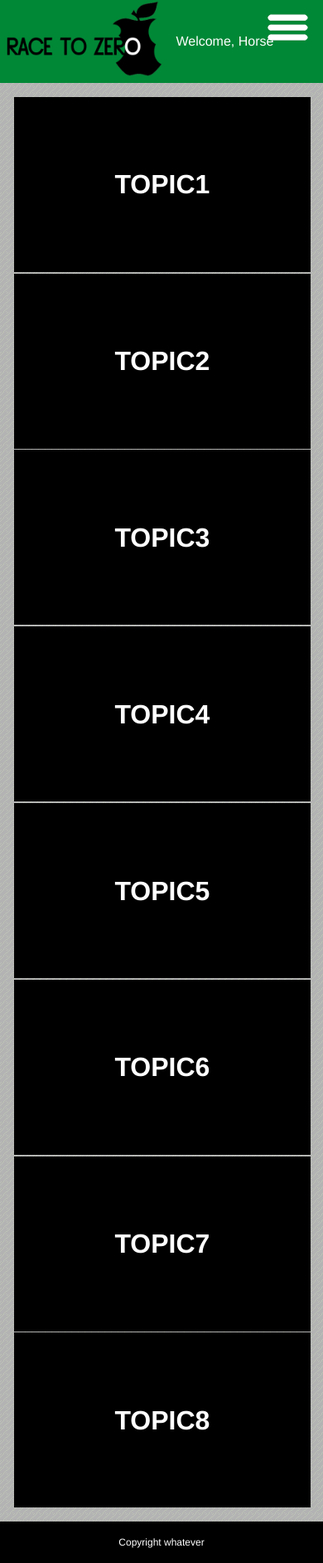
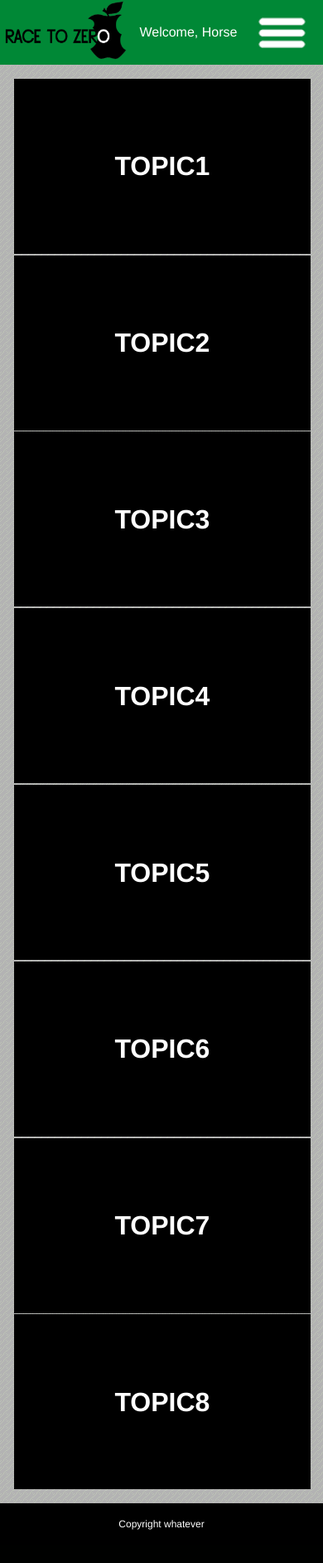
Before and after one commit to paulszefer/RaceToZero, a PHP site: page /resource.html in a window 390 px wide. Shown: the whole page at 83% size. After the commit the page ends 1844 px from the top, so only its background shows below. Run offline with PHP 8.4, Linux system fonts and the light colour scheme; some libraries are stand-ins or nearby versions.

Commit message:
changes so far, still in progress

```diff
--- a/RTZ/css/index.css
+++ b/RTZ/css/index.css
@@ -10,6 +10,9 @@
     margin: auto;
     width:53.4375vh;
     height:95vh;
+}
+.contentactual{
+    background-color: none;
 }
 
 @media only screen and (min-width: 981px) {
--- a/RTZ/css/resource.css
+++ b/RTZ/css/resource.css
@@ -1,29 +1,11 @@
 /*override default template2.css*/
 /*when screen is smaller than 980px*/
-@media only screen and (max-width: 980px) {
-    .contentactual {
-        width:100%;
-    }
-    .navlinks{
-        display:none;
-    }
-    #navCont #navburger{
-        position: fixed;
-        top:1em;
-        right:1em;
-    }
-    #navCont #navburger img{
-        height: 100%;
-    }
-}
-#navburger{
-    position:fixed;
-    top:30px;
-    right:1em;
-}
+
+/*whole wrapper for resource content*/
 .contentwrapper{
     padding:1em 1em 1em 1em;
 }
+/*wrapper for each of topic box*/
 .contentboxwrapper{
     width:49%;
     background-color:black;
@@ -32,6 +14,7 @@
     color:white;
     margin:0.24999999%;
 }
+/*topic box*/
 .contentbox{
     display:flex;
     align-items: center;
@@ -43,9 +26,19 @@
 .contentbox h1{
     padding:0;
 }
+/*media query for the boxes when screen too thin*/
 @media only screen and (max-width: 490px) {
     .contentboxwrapper {
         width:100%;
         min-height:10vh;
     }
 }
+/*this is where we put actual content for each topic*/
+.expandedcontentbox{
+    /*because we want it to be displayed on top of topic buttons*/
+    z-index:10;
+    height: 0;
+    width:0;
+    -webkit-transition: width 0.3s;
+    -webkit-transition: height 0.2s;
+}
--- a/RTZ/css/template2.css
+++ b/RTZ/css/template2.css
@@ -6,7 +6,7 @@
 	z-index: 500;
 }
 #navCont img{
-	height: 100px;
+	height: 20vw;
 	width:auto;
 }
 .navlogo{
@@ -31,6 +31,7 @@
 	display: inline-block;
 	font-family: Calibri;
 	padding: 0.5em;
+	font-size: 1.5em;
 }
 .navlinks{
 	background-image: url('../img/navgradient.png');
@@ -58,7 +59,7 @@
 #mobilenav a{
 	text-decoration: none;
 	color:white;
-	font-size: 1em;
+	font-size: 5vw;
 	font-family: calibri;
 	text-align: right;
 }
@@ -120,12 +121,12 @@ html,body{
     	display:none;
     }
     #navCont #navburger{
-    	position: fixed;
-    	top:30px;
-    	right:1em;
+    	position: absolute;
+    	top:5vw;
+    	right:5vw;
     }
     #navCont #navburger img{
-    	height: 100%;
+    	height:10vw;
     }
 }
 @media only screen and (min-width: 981px){
--- a/RTZ/js/overlaynav.js
+++ b/RTZ/js/overlaynav.js
@@ -4,10 +4,33 @@ $(function() {
         $("#overlay").css("width", "60vw");
         $("#overlay").css("height", $('body').height());
     });
-
     //Closes mobilenav when navoverlay is clicked
     $('#overlay').click(function(){
         $("#mobilenav").attr('style', '');
         $("#overlay").attr('style', '');
     });
+    //After scrolling down
+    var scrolled;
+
+    $(window).scroll(function(event){
+        scrolled = true;
+    });
+    //check to see if scolled is true after 500ms
+    setInterval(function(){
+        if (scrolled) {
+            doIfScrolled();
+            scrolled = false;
+        }
+    }, 500);
+
+    var navContHeight = $('#navCont').outerHeight();
+    //if they scrolled more than 10 pixels
+    var scrolledPixels = 10;
+    //saves current position, updated every doIfScrolled run
+    var lastPosition = 0;
+    function doIfScrolled(){
+        //saves the current scrolled position
+        var currentPos = $(this).scrollTop();
+    }
+
 });
--- /dev/null
+++ b/RTZ/js/resource.js
@@ -0,0 +1,13 @@
+$(function() {
+    $("#navburger").click(function() {
+        $("#mobilenav").css("width", "40vw");
+        $("#overlay").css("width", "60vw");
+        $("#overlay").css("height", $('body').height());
+        $("#overlay").css("height", $('body').height());
+    });
+
+    //Closes mobilenav when navoverlay is clicked
+    $('.expandedcontentbox').click(function(){
+        $(".expandedcontentbox").attr('style', '');
+    });
+});
--- a/RTZ/login.html
+++ b/RTZ/login.html
@@ -146,7 +146,7 @@
 						<div class="flex2"><p id="agreeErrorField"></p></div>
 					</div>
 					<br>
-					<input type="submit" name="register-btn" value="Register">
+					<input type="submit" name="register-btn" value="Register"><br><br>
 				</form>
 			</div>
 		</div><!--end of contentactual-->
--- a/RTZ/resource.html
+++ b/RTZ/resource.html
@@ -7,6 +7,7 @@
 	<script src='js/template.js'></script>
 	<script src="https://code.jquery.com/jquery-3.2.1.min.js"></script>
     <script src="js/overlaynav.js"></script>
+    <script src="js/resource.js"></script>
 	</head>
 	</html>
 	<body>
@@ -46,7 +47,33 @@
 		</div>
 		<div id='content'>
 			<div class='contentactual'>
-				<div class='contentwrapper'>
+				<div class='contentwrapper'> <!--whole wrapper for the boxes-->
+					<!--throw your tips n stuffs in expandedcontetnbox below-->
+					<div class='expandedcontentbox'>
+						<h1>TOPIC1</h1>
+					</div>
+					<div class='expandedcontentbox'>
+						<h1>TOPIC2</h1>
+					</div>
+					<div class='expandedcontentbox'>
+						<h1>TOPIC3</h1>
+					</div>
+					<div class='expandedcontentbox'>
+						<h1>TOPIC4</h1>
+					</div>
+					<div class='expandedcontentbox'>
+						<h1>TOPIC5</h1>
+					</div>
+					<div class='expandedcontentbox'>
+						<h1>TOPIC6</h1>
+					</div>
+					<div class='expandedcontentbox'>
+						<h1>TOPIC7</h1>
+					</div>
+					<div class='expandedcontentbox'>
+						<h1>TOPIC8</h1>
+					</div>
+					<!--start of the topic box-->
 					<div class='contentboxwrapper'>
 						<div class='contentbox'>
 							<h1>TOPIC1</h1>
```
Also changed, not shown: RTZ/css/login.css (+14 -4 lines). Lines whose indentation alone changed are shown as unchanged.
